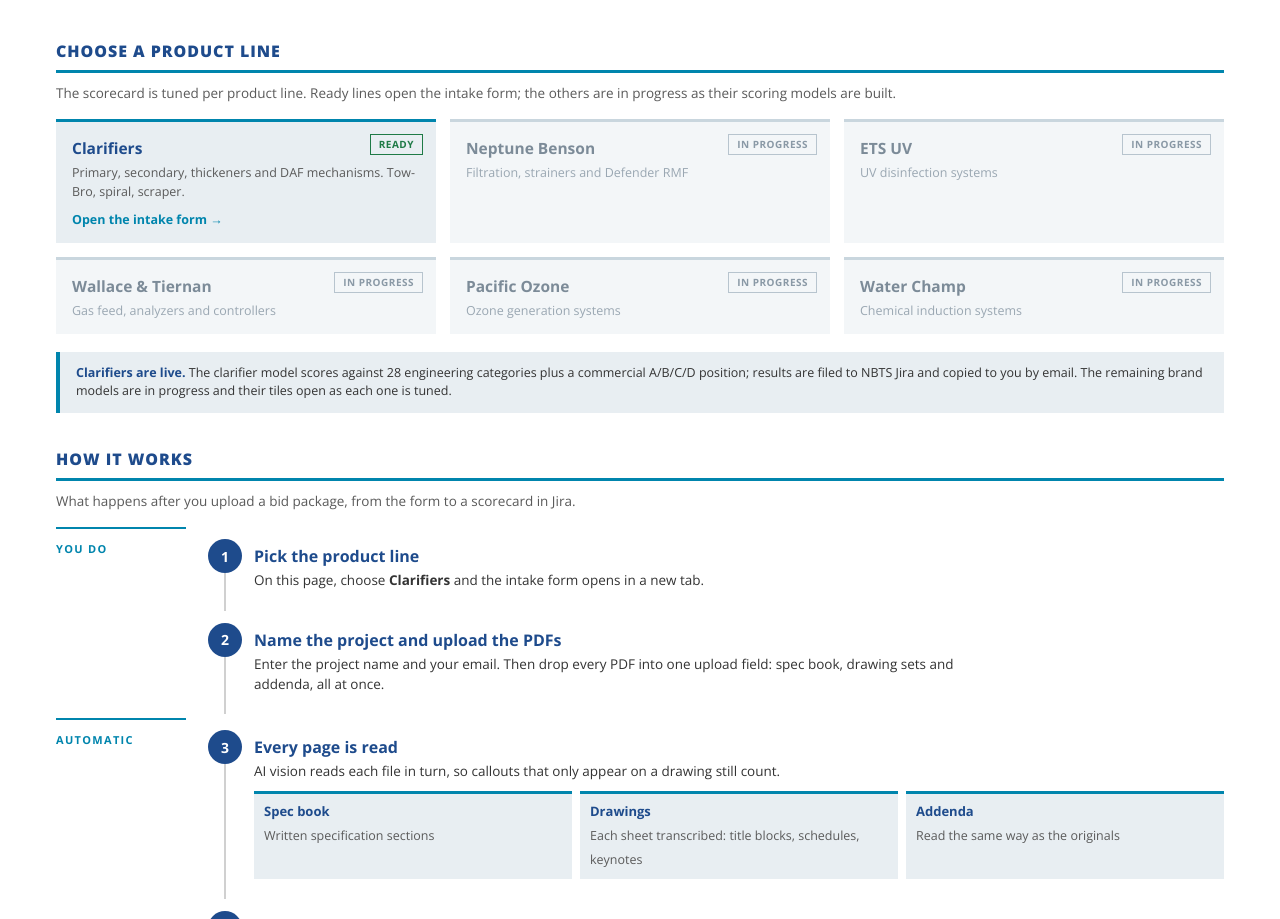
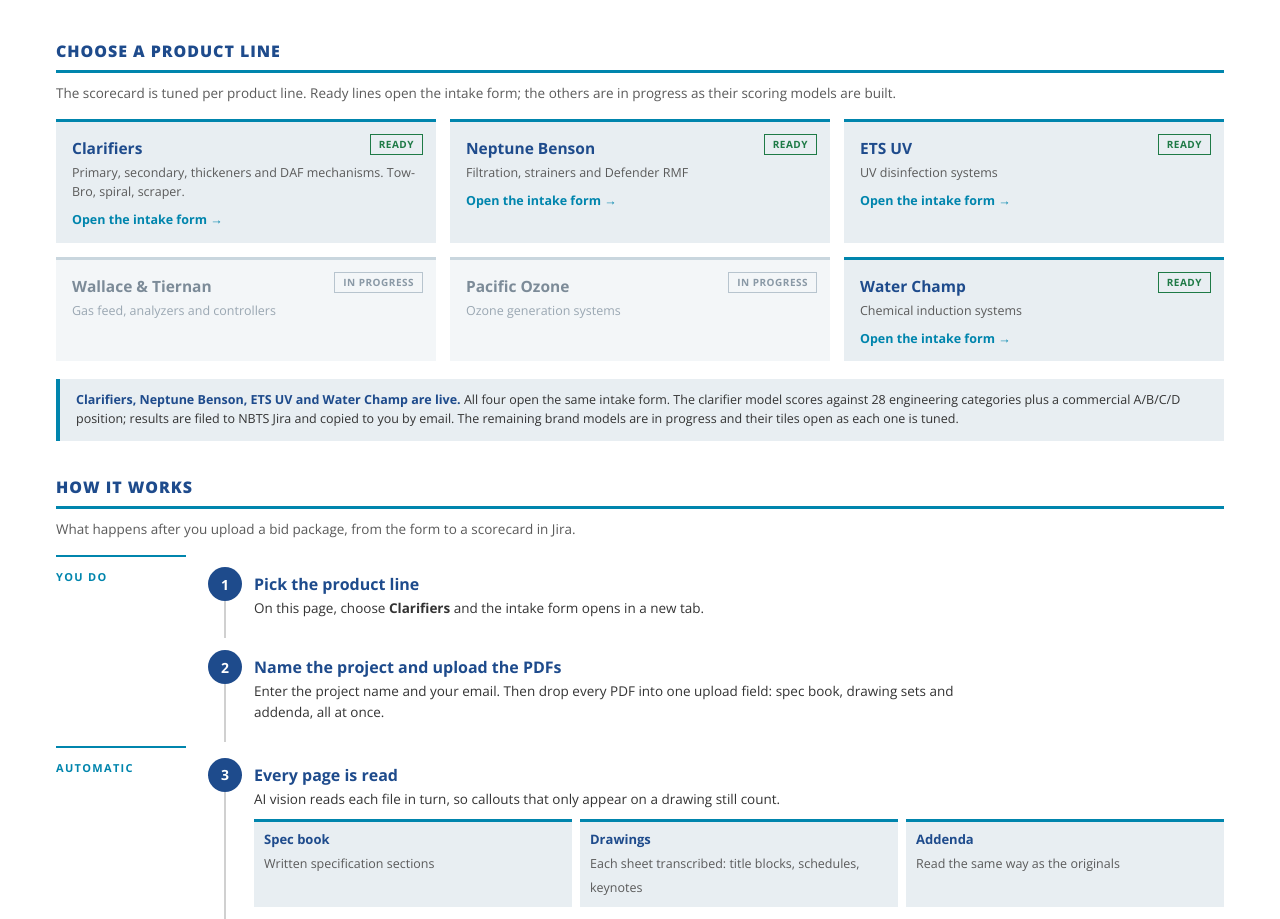
Before and after one commit to caseyglynn-Glenbot/nbts-ai-capability-map, a website: page pages/spec-scorecard.html in a window 1280 px wide. Shown: the part 1257-2176 px from the top of the page. Drawn offline with nearby package versions, Linux system fonts and the light colour scheme.

Commit message:
Update spec-scorecard.html

```diff
--- a/pages/spec-scorecard.html
+++ b/pages/spec-scorecard.html
@@ -272,16 +272,18 @@
         <span class="lines">Primary, secondary, thickeners and DAF mechanisms. Tow-Bro, spiral, scraper.</span>
         <span class="cue">Open the intake form &rarr;</span>
       </a>
-      <span class="tile pending" title="Scoring model in development" aria-disabled="true">
-        <span class="badge">In progress</span>
+      <a class="tile" href="https://glenbot.app.n8n.cloud/form/3698571e-6b1f-4fd1-adb5-2f9fc9cb6382" target="_blank" rel="noopener" title="Open the scorecard intake form">
+        <span class="badge">Ready</span>
         <span class="brand2">Neptune Benson</span>
         <span class="lines">Filtration, strainers and Defender RMF</span>
-      </span>
-      <span class="tile pending" title="Scoring model in development" aria-disabled="true">
-        <span class="badge">In progress</span>
+        <span class="cue">Open the intake form &rarr;</span>
+      </a>
+      <a class="tile" href="https://glenbot.app.n8n.cloud/form/3698571e-6b1f-4fd1-adb5-2f9fc9cb6382" target="_blank" rel="noopener" title="Open the scorecard intake form">
+        <span class="badge">Ready</span>
         <span class="brand2">ETS UV</span>
         <span class="lines">UV disinfection systems</span>
-      </span>
+        <span class="cue">Open the intake form &rarr;</span>
+      </a>
       <span class="tile pending" title="Scoring model in development" aria-disabled="true">
         <span class="badge">In progress</span>
         <span class="brand2">Wallace &amp; Tiernan</span>
@@ -292,13 +294,14 @@
         <span class="brand2">Pacific Ozone</span>
         <span class="lines">Ozone generation systems</span>
       </span>
-      <span class="tile pending" title="Scoring model in development" aria-disabled="true">
-        <span class="badge">In progress</span>
+      <a class="tile" href="https://glenbot.app.n8n.cloud/form/3698571e-6b1f-4fd1-adb5-2f9fc9cb6382" target="_blank" rel="noopener" title="Open the scorecard intake form">
+        <span class="badge">Ready</span>
         <span class="brand2">Water Champ</span>
         <span class="lines">Chemical induction systems</span>
-      </span>
+        <span class="cue">Open the intake form &rarr;</span>
+      </a>
     </div>
-    <div class="notestrip"><b>Clarifiers are live.</b> The clarifier model scores against 28 engineering categories plus a commercial A/B/C/D position; results are filed to NBTS Jira and copied to you by email. The remaining brand models are in progress and their tiles open as each one is tuned.</div>
+    <div class="notestrip"><b>Clarifiers, Neptune Benson, ETS UV and Water Champ are live.</b> All four open the same intake form. The clarifier model scores against 28 engineering categories plus a commercial A/B/C/D position; results are filed to NBTS Jira and copied to you by email. The remaining brand models are in progress and their tiles open as each one is tuned.</div>
   </section>
 
   <section>
```
